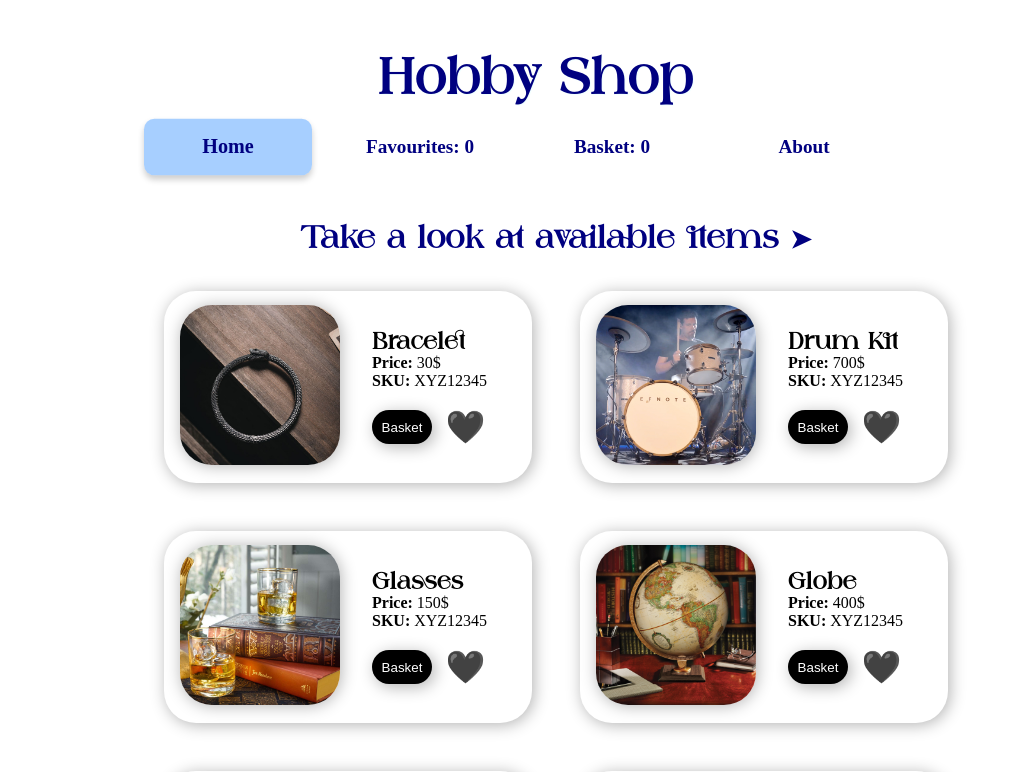
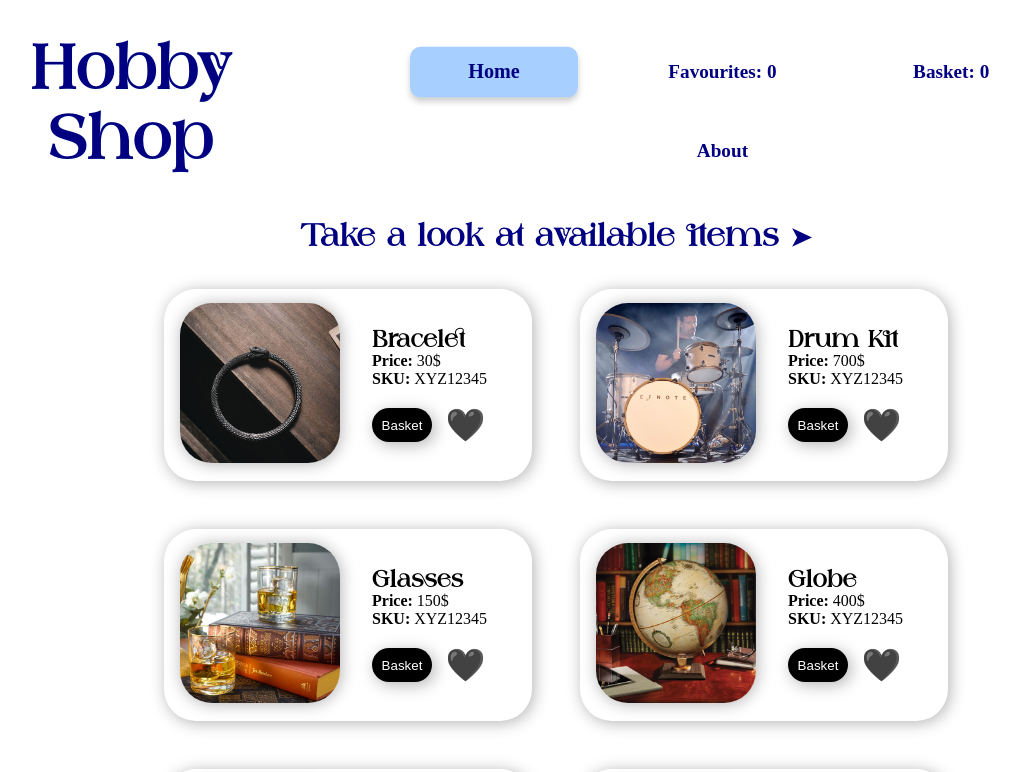
Before and after one commit to aliramazanov/shop-app-redux, a React (Vite) app: page / in a window 1280 px wide. Shown: the top 772 px of the page, without its empty margins (84-1104 px from the left). Built offline with nearby package versions, Linux system fonts and the light colour scheme.

Commit message:
Updated Styles and Header Component

```diff
--- a/src/App.jsx
+++ b/src/App.jsx
@@ -18,7 +18,6 @@ import Basket from "./pages/Basket";
 import About from "./pages/About";
 import Header from "./components/Header/Header";
 import modalData from "./modalData.jsx";
-import "./App.scss";
 
 export default function App() {
   const dispatch = useDispatch();
--- a/src/App.scss
+++ /dev/null
@@ -1,37 +0,0 @@
-.header-wrapper {
-  display: flex;
-  align-items: center;
-  justify-content: center;
-  padding-top: 1rem;
-  padding-bottom: 1rem;
-
-  .routes {
-    display: flex;
-    align-items: center;
-    justify-content: space-evenly;
-    flex-wrap: wrap;
-  }
-
-  .navlinks {
-    background-color: white;
-    width: 10rem;
-    font-size: 1.2rem;
-    font-weight: bold;
-    text-align: center;
-    list-style: none;
-    text-decoration: none;
-    padding: 1rem;
-    margin: 1rem;
-    color: navy;
-    border-radius: 10px;
-    transition: background-color 0.3s, box-shadow 0.3s, transform 0.3s,
-      border-color 0.3s;
-  }
-  .navlinks:hover,
-  .active {
-    color: navy;
-    background-color: rgba(80, 159, 255, 0.5);
-    box-shadow: 0 4px 6px rgba(0, 0, 0, 0.2);
-    transform: scale(1.05);
-  }
-}
--- a/src/components/Header/Header.scss
+++ b/src/components/Header/Header.scss
@@ -1,4 +1,7 @@
 .header-component-wrapper {
+  display: flex;
+  align-items: flex-start;
+  justify-content: center;
   color: navy;
   user-select: none;
   margin-right: 5rem;
@@ -7,8 +10,41 @@
     text-align: center;
     font-family: "Against", sans-serif;
     user-select: none;
-    margin-left: 5%;
-    font-size: 2.6rem;
+    font-size: 3.2rem;
     text-shadow: 1px 1px 1px azure;
+    margin-right: 3rem;
+    margin-bottom: 2rem;
   }
 }
+
+.header-wrapper {
+  .routes {
+    display: flex;
+    align-items: center;
+    justify-content: space-evenly;
+    flex-wrap: wrap;
+  }
+
+  .navlinks {
+    background-color: white;
+    width: 10rem;
+    font-size: 1.2rem;
+    font-weight: bold;
+    text-align: center;
+    list-style: none;
+    text-decoration: none;
+    padding: 0.8rem;
+    margin: 1rem;
+    color: navy;
+    border-radius: 10px;
+    transition: background-color 0.3s, box-shadow 0.3s, transform 0.3s,
+      border-color 0.3s;
+  }
+  .navlinks:hover,
+  .active {
+    color: navy;
+    background-color: rgba(80, 159, 255, 0.5);
+    box-shadow: 0 4px 6px rgba(0, 0, 0, 0.2);
+    transform: scale(1.05);
+  }
+}
```
